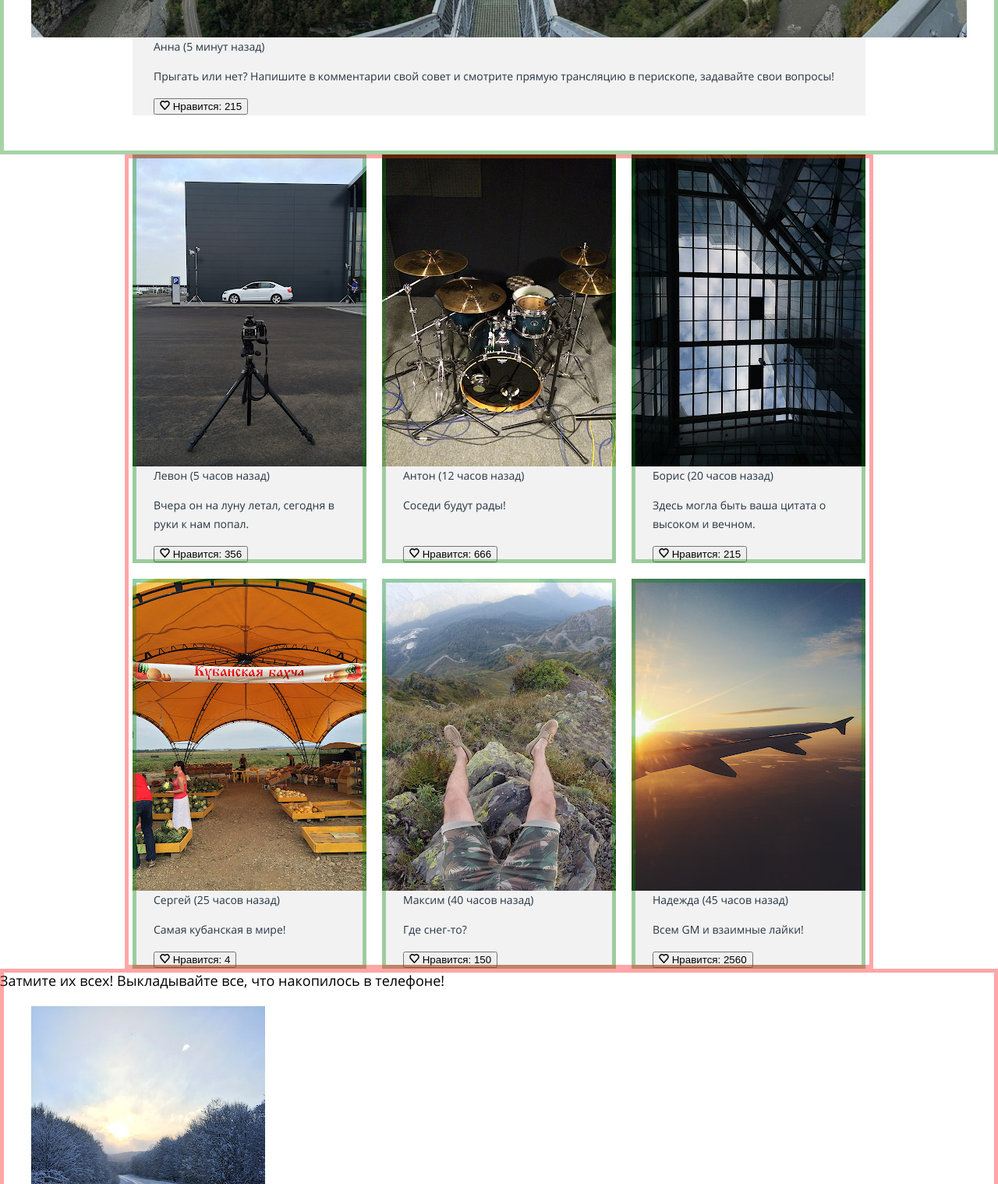
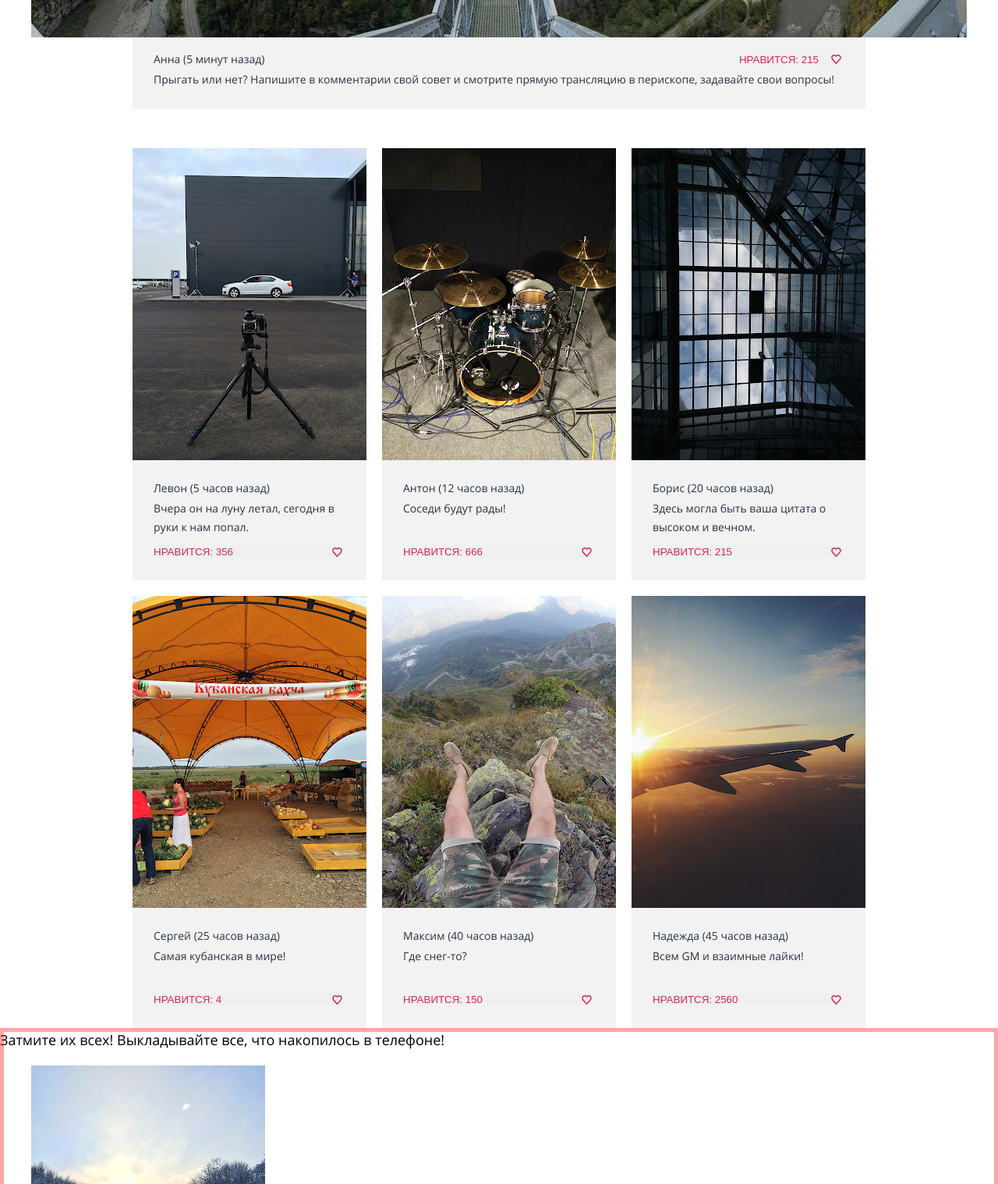
Before and after one commit to dr-montasir/1485429-pink-20, a website: page source/photo.html in a window 1280 px wide. Shown: the part 1080-2598 px from the top of the page at 78% size. Drawn offline with nearby package versions, Linux system fonts and the light colour scheme; files that its build step writes are made by us from their sources.

Commit message:
Блок gallery завершен

```diff
--- a/source/photo.html
+++ b/source/photo.html
@@ -77,14 +77,11 @@
               <span class="post__author">Анна</span>
               <span class="post__time">(5 минут назад)</span>
             </header>
-            <div class="post__description">
-              <p class="post__text">
+            <p class="post__description">
               Прыгать или нет? Напишите в комментарии свой совет и смотрите прямую трансляцию в перископе, задавайте свои вопросы!
             </p>
-            </div>
-          </div>
             <div class="post__like">
-            <button class="like" type="button">
+              <button class="like like--panorama" type="button">
                 <span class="visually-hidden">Лайк</span>
                 <svg class="like__heart" width="13px" height="12px" viewBox="521.939 473.064 12.545 11.99">
                   <g>
@@ -93,6 +90,7 @@
                 </svg>
                 <span class="like__count">Нравится: 215</span>
               </button>
+            </div>
           </div>
         </article>
 
@@ -107,17 +105,13 @@
                 </picture>
               </a>
             </figure>
-            <div class="post__body">
             <header class="post__header">
               <span class="post__author">Левон</span>
               <span class="post__time">(5 часов назад)</span>
             </header>
-              <div class="post__description">
-                <p class="post__text">
+            <p class="post__description">
               Вчера он на луну летал, сегодня в руки к нам попал.
             </p>
-              </div>
-            </div>
             <div class="post__like">
               <button class="like" type="button">
                 <span class="visually-hidden">Лайк</span>
@@ -141,17 +135,13 @@
                 </picture>
               </a>
             </figure>
-            <div class="post__body">
             <header class="post__header">
               <span class="post__author">Антон</span>
               <span class="post__time">(12 часов назад)</span>
             </header>
-              <div class="post__description">
-                <p class="post__text">
+            <p class="post__description">
               Соседи будут рады!
             </p>
-              </div>
-            </div>
             <div class="post__like">
               <button class="like" type="button">
                 <span class="visually-hidden">Лайк</span>
@@ -175,17 +165,13 @@
                 </picture>
               </a>
             </figure>
-            <div class="post__body">
             <header class="post__header">
               <span class="post__author">Борис</span>
               <span class="post__time">(20 часов назад)</span>
             </header>
-              <div class="post__description">
-                <p class="post__text">
+            <p class="post__description">
               Здесь могла быть ваша цитата о высоком и вечном.
             </p>
-              </div>
-            </div>
             <div class="post__like">
               <button class="like" type="button">
                 <span class="visually-hidden">Лайк</span>
@@ -209,17 +195,13 @@
                 </picture>
               </a>
             </figure>
-            <div class="post__body">
             <header class="post__header">
               <span class="post__author">Сергей</span>
               <span class="post__time">(25 часов назад)</span>
             </header>
-              <div class="post__description">
-                <p class="post__text">
+            <p class="post__description">
               Самая кубанская в мире!
             </p>
-              </div>
-            </div>
             <div class="post__like">
               <button class="like" type="button">
                 <span class="visually-hidden">Лайк</span>
@@ -243,17 +225,13 @@
                 </picture>
               </a>
             </figure>
-            <div class="post__body">
             <header class="post__header">
               <span class="post__author">Максим</span>
               <span class="post__time">(40 часов назад)</span>
             </header>
-              <div class="post__description">
-                <p class="post__text">
+            <p class="post__description">
               Где снег-то?
             </p>
-              </div>
-            </div>
             <div class="post__like">
               <button class="like" type="button">
                 <span class="visually-hidden">Лайк</span>
@@ -277,17 +255,13 @@
                 </picture>
               </a>
             </figure>
-            <div class="post__body">
             <header class="post__header">
               <span class="post__author">Надежда</span>
               <span class="post__time">(45 часов назад)</span>
             </header>
-              <div class="post__description">
-                <p class="post__text">
+            <p class="post__description">
               Всем GM и взаимные лайки!
             </p>
-              </div>
-            </div>
             <div class="post__like">
               <button class="like" type="button">
                 <span class="visually-hidden">Лайк</span>
--- a/source/sass/blocks/gallery.scss
+++ b/source/sass/blocks/gallery.scss
@@ -12,7 +12,7 @@
 
 .gallery__post {
   display: grid;
-  grid-template-rows: min-content 1fr min-content;
+  grid-template-rows: min-content min-content 1fr min-content;
 }
 
 .gallery__header {
@@ -44,9 +44,6 @@
 }
 
 .gallery__users {
-  outline: 5px solid rgba(red, 0.35);
-  outline-offset: -5px;
-
   margin: 0 auto;
   padding: 0 20px;
 
--- a/source/sass/blocks/like.scss
+++ b/source/sass/blocks/like.scss
@@ -1 +1,45 @@
 // Like
+
+.like {
+  width: 100%;
+  border: none;
+  padding: 0;
+
+  display: flex;
+  flex-wrap: wrap;
+
+  align-items: center;
+
+  gap: 18px;
+
+  @media (min-width: $tablet-width) {
+    gap: 16px;
+    justify-content: space-between;
+  }
+}
+
+.like--panorama {
+  @media (min-width: $tablet-width) {
+    justify-content: flex-end;
+  }
+}
+
+.like__heart {
+  fill: $cerise;
+  order: 1;
+
+  @media (min-width: $tablet-width) {
+    order: 2;
+  }
+}
+
+.like__count {
+  order: 2;
+
+  text-transform: uppercase;
+  color: $cerise;
+
+  @media (min-width: $tablet-width) {
+    order: 1;
+  }
+}
--- a/source/sass/blocks/post.scss
+++ b/source/sass/blocks/post.scss
@@ -1,9 +1,6 @@
 /* Post */
 
 .post {
-  outline: 5px solid rgba(green, 0.35);
-  outline-offset: -5px;
-
   margin: 0 auto;
   width: 280px;
 
@@ -14,6 +11,9 @@
   &--panorama {
     width: 100%;
     padding-bottom: 20px;
+
+    display: grid;
+    grid-template-rows: min-content min-content;
 
     @media (min-width: $tablet-width) {
       padding-bottom: 50px;
@@ -76,18 +76,88 @@
   }
 }
 
-.post__body,
+.post__header,
+.post__description,
 .post__like {
-  padding: 0 31px 0 27px;
+  padding: 0 10px 0 17px;
   background-color: $whitesmoke;
+
+  @media (min-width: $tablet-width) {
+    padding: 0 30px;
+  }
+
+  @media (min-width: $desktop-width) {
+    padding: 0 31px 0 27px;
+  }
 }
 
-.post--panorama .post__body,
-.post--panorama .post__like {
+.post--panorama .post__body {
+  background-color: $whitesmoke;
   margin: 0 20px;
+  padding: 23px 0;
+
+  align-items: center;
+
+  @media (min-width: $tablet-width) {
+    padding: 23px 0 24px 0;
+
+    display: flex;
+    flex-wrap: wrap;
+    justify-content: space-between;
+  }
 
   @media (min-width: $desktop-width) {
     margin: 0 auto;
-    width: 882px;
+    padding: 16px 0 2px 0;
+    width: 940px;
   }
 }
+
+.post--panorama .post__header {
+  padding-top: 0;
+  order: 1;
+}
+
+.post--panorama .post__description {
+  order: 3;
+
+  padding-bottom: 8px;
+
+  @media (min-width: $tablet-width) {
+    padding-bottom: 0;
+  }
+}
+
+
+.post--panorama .post__like {
+  order: 2;
+
+  padding-bottom: 0;
+}
+
+.post__header {
+  padding-top: 23px;
+
+  @media (min-width: $tablet-width) {
+    padding-top: 24px;
+  }
+}
+
+.post__like {
+  padding-bottom: 24px;
+
+  @media (min-width: $tablet-width) {
+    padding-bottom: 29px;
+  }
+}
+
+.post__description {
+  margin: 0;
+  padding-top: 2px;
+  padding-bottom: 8px;
+
+  @media (min-width: $tablet-width) {
+    min-height: 48px;
+    padding-bottom: 12px;
+  }
+}
```
Lines whose indentation alone changed are shown as unchanged.
